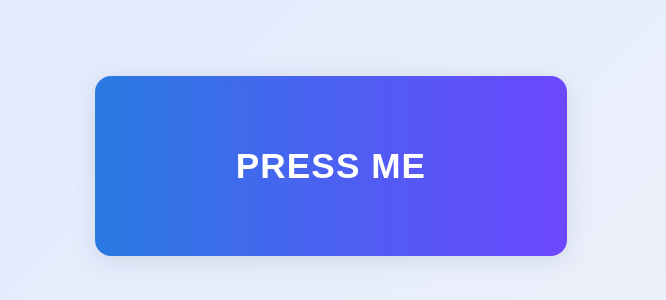
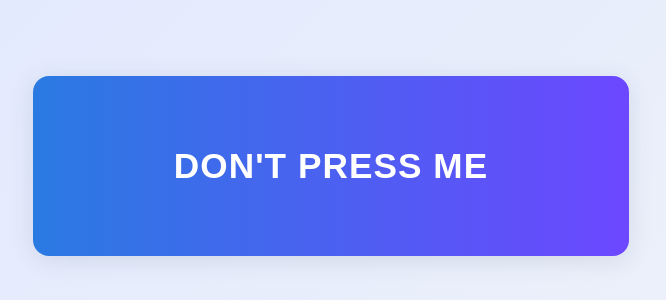
Before and after one commit to p15e/test_pages, a plain HTML site: page index.html in a window 1280 px wide. Shown: the part 170-470 px from the top of the page, without its empty margins (309-975 px from the left). Drawn offline with Linux system fonts and the light colour scheme.

Commit message:
Change button text from 'PRESS ME' to 'DON'T PRESS ME'

```diff
--- a/index.html
+++ b/index.html
@@ -68,7 +68,7 @@
 </head>
 <body>
     <div class="center-col">
-        <button id="pressMeBtn">PRESS ME</button>
+        <button id="pressMeBtn">DON'T PRESS ME</button>
         <div id="result"></div>
     </div>
     <script>
```
